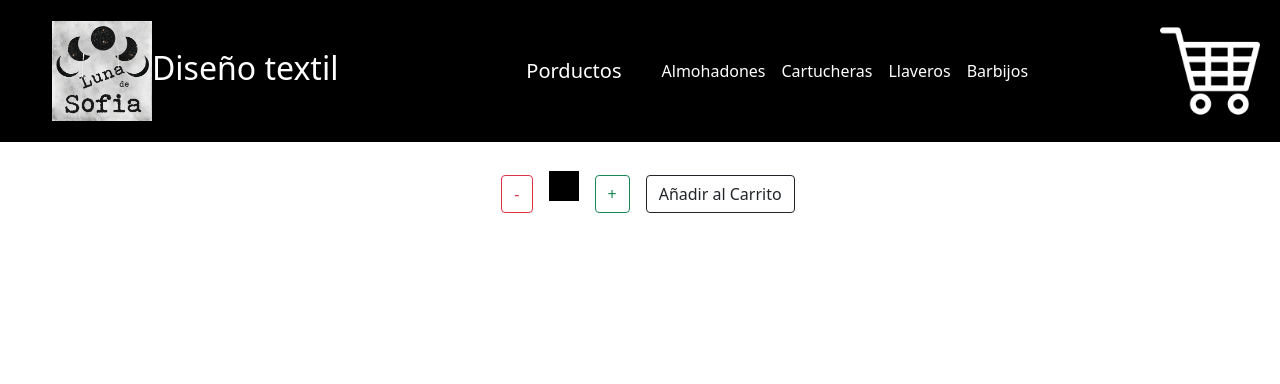
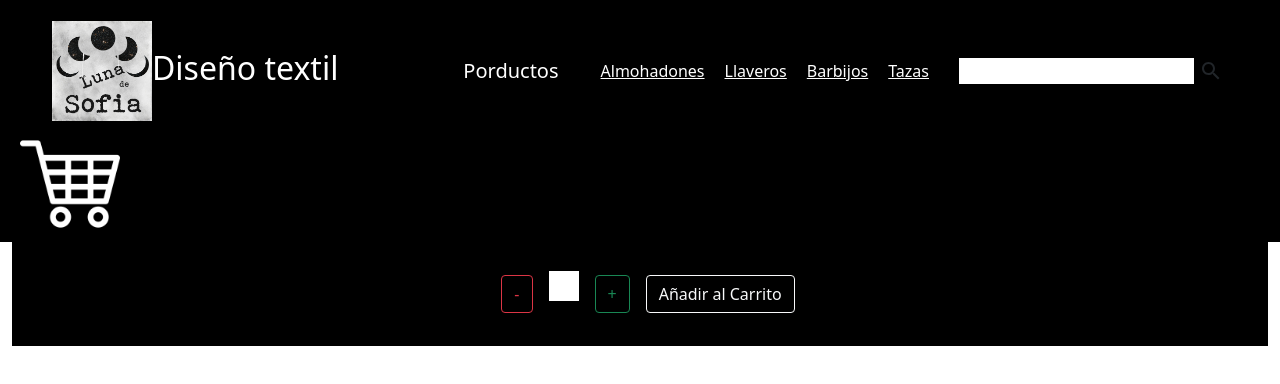
Before and after one commit to PaulaSofiaV/React-js-Clase-2, a React (Create React App) app: page /category/1 in a window 1280 px wide. Shown: the top 384 px of the page. Built offline with nearby package versions, Linux system fonts and the light colour scheme.

Commit message:
clase eventos input icon

```diff
--- a/package.json
+++ b/package.json
@@ -3,6 +3,11 @@
   "version": "0.1.0",
   "private": true,
   "dependencies": {
+    "@emotion/react": "^11.8.1",
+    "@emotion/styled": "^11.8.1",
+    "@material-ui/icons": "^4.11.2",
+    "@mui/material": "^5.4.4",
+    "@mui/styled-engine-sc": "^5.4.2",
     "@testing-library/jest-dom": "^5.16.1",
     "@testing-library/react": "^12.1.2",
     "@testing-library/user-event": "^13.5.0",
@@ -11,6 +16,7 @@
     "react-dom": "^17.0.2",
     "react-router-dom": "^6.2.1",
     "react-scripts": "5.0.0",
+    "styled-components": "^5.3.3",
     "web-vitals": "^2.1.3"
   },
   "scripts": {
--- a/src/App.css
+++ b/src/App.css
@@ -60,9 +60,9 @@
 }
 
 .incremento{
-  background-color: black;
+  background-color: white;
   font-size: 20px;
-  color: #ffffff;
+  color: #000000;
   width: 30px;
   height: 30px;
 }
--- a/src/App.js
+++ b/src/App.js
@@ -13,11 +13,6 @@ function App() {
     <div>
       <Home />
 
-
-
-
-
-
     </div>
   );
 }
--- a/src/components/ItemCount.js
+++ b/src/components/ItemCount.js
@@ -29,14 +29,14 @@ const ItemCount = ({initial, stock, onAdd}) => {
 
     return (
         <div className="container-fluid">
-            <div className="">
+            <div className="itemCount">
 
                 <div className="btn p-3 d-flex flex-row justify-content-center align-items-center" role="group" aria-label="Basic mixed styles example">
                     <button onClick={menos} type="button" className="btn btn-outline-danger m-3">-</button>
                     <p className="incremento">{contador}</p>
                     <button onClick={mas} type="button" className="btn btn-outline-success m-3">+</button>
                     <hr/>
-                    <button onClick={() => onAdd(contador)} type="button" className="btn btn-outline-dark">Añadir al Carrito</button>
+                    <button onClick={() => onAdd(contador)} type="button" className="btn btn-outline-light">Añadir al Carrito</button>
                 </div>
             </div>
         </div>
--- a/src/components/ItemDetail.js
+++ b/src/components/ItemDetail.js
@@ -8,9 +8,26 @@ const ItemDetail = ({item}) => {
 
      return (
           <>
+            <div className="card1">
+                <div className="container-fluid">
+                    <div className="row d-flex justify-content-between my-3 col-lg-3">
+                        <img src={item.image} style={{width: "18rem"}} className="card-img-top" alt={item.title}/>
+                            <div className="card-body">
+                                <h5 className="card-title text-center">{item.title}</h5>
+                                <p className="card-text text-center">Precio: ${item.cost}</p>
+                                <p className="stock text-center">Stock: {item.stock} unidades</p>
+                                <p className="id text-center">id: {item.id}</p>
+                                <p className="btn btn-outline-light d-grid gap-2 col-6 mx-auto">Comprar</p>
+                            </div>
+                            <div>
 
-            <ItemCount stock={item.stock} initial={1} onAdd={onAdd}/>
-          </>
+                              <ItemCount stock={item.stock} initial={1} onAdd={onAdd}/>
+
+                            </div>
+                    </div>
+                </div>
+            </div>
+            </>
      )
 }
 
--- a/src/components/ItemDetailContainer.js
+++ b/src/components/ItemDetailContainer.js
@@ -4,7 +4,7 @@ import { useEffect } from 'react';
 import { customFetch } from '../utils/customFetch';
 import ItemDetail from '../components/ItemDetail';
 import catalogo from "../utils/catalogo";
-
+import ItemCount from './ItemCount';
 
 
 const ItemDetailContainer = () => {
--- a/src/components/ItemListContainer.js
+++ b/src/components/ItemListContainer.js
@@ -4,7 +4,7 @@ import { useState } from "react";
 import ItemList from "./ItemList.js";
 import { customFetch } from '../utils/customFetch';
 import catalogo from "../utils/catalogo";
-
+import ItemCount from "./ItemCount.js";
 
 
 const ItemListContainer = () => {
@@ -37,7 +37,7 @@ const ItemListContainer = () => {
 
             {cargando?  <p>Cargando</p> : <ItemList items={datos} />}
 
-
+            <ItemCount />
 
         </>
 
--- a/src/components/Navbar.js
+++ b/src/components/Navbar.js
@@ -3,14 +3,15 @@ import logo from "./intento-de-logo.jpg"
 import Carrito from "./CartWidget.js";
 import imagen from './107831.png';
 import { Link } from 'react-router-dom';
+import SearchForm from './SearchForm';
 
 
 const Navbar = () => {
     return (
-        <div className="navbar">
-            <nav className="navbar">
+        <div className="navbar" position="relative">
+            <nav className="navbar" >
                 <div className="container-fluid">
-                    <a className="navbar-brand text-white fs-2" href="#">
+                    <a className="navbar-brand text-white fs-2">
                     <img src={logo} alt="" width="100" height="100" className="d-inline-block align-text-center "/>
                         Diseño textil
                     </a>
@@ -25,11 +26,11 @@ const Navbar = () => {
                         </button>
                         <div className="collapse navbar-collapse" id="navbarNavAltMarkup">
                             <div className="navbar-nav">
-
-                                <a className="nav-link active text-white" aria-current="page" href="#">Almohadones</a>
-                                <a className="nav-link text-white" href="#">Cartucheras</a>
-                                <a className="nav-link text-white" href="#">Llaveros</a>
-                                <a className="nav-link text-white" href="#">Barbijos</a>
+                               <Link to="/category/1" style={{textDecotion: "none", color: "white", margin:"10px"}}>Almohadones</Link>
+                               <Link to="/category/1" style={{textDecotion: "none", color: "white", margin:"10px"}}>Llaveros</Link>
+                               <Link to="/category/1" style={{textDecotion: "none", color: "white", margin:"10px"}}>Barbijos</Link>
+                               <Link to="/category/1" style={{textDecotion: "none", color: "white", margin:"10px"}}>Tazas</Link>
+                                <SearchForm />
                             </div>
                         </div>
                     </div>
--- a/src/components/SearchForm.js
+++ b/src/components/SearchForm.js
@@ -0,0 +1,21 @@
+import SearchIcon from '@material-ui/icons/Search';
+import { Input, SearchContainer } from './styledComponents';
+
+const SearchForm = () => {
+
+    const handle = (evt) => {
+        if (evt.keyCode === 32) evt.preventDefault()
+        console.log(evt)
+    }
+
+    return (<>
+    <SearchContainer>
+     <Input onKeyDown={handle}/>
+
+     <SearchIcon />
+     </SearchContainer>
+    </>);
+}
+
+
+export default SearchForm;
--- /dev/null
+++ b/src/components/styledComponents.jsx
@@ -0,0 +1,21 @@
+
+import styled from "styled-components";
+
+const SearchContainer = styled.div`
+    background-color: transparent;
+    border: none;
+    display: flex;
+    align-items: center;
+    margin-left: 15px;
+    padding: 5px;
+`;
+
+const Input = styled.input`
+    margin-right: 5px;
+    border: none;
+    outline: none;
+`;
+
+export{
+    SearchContainer, Input
+}
--- a/src/pages/Home.jsx
+++ b/src/pages/Home.jsx
@@ -19,7 +19,7 @@ const Home = () => {
 
                 </Routes>
 
-            <ItemCount />
+
         </BrowserRouter>
     );
 }
```
Also changed, not shown: src/components/baseline_search_black_24dp.png (added), 1 other file (tests, documents, lock files or other folders).
